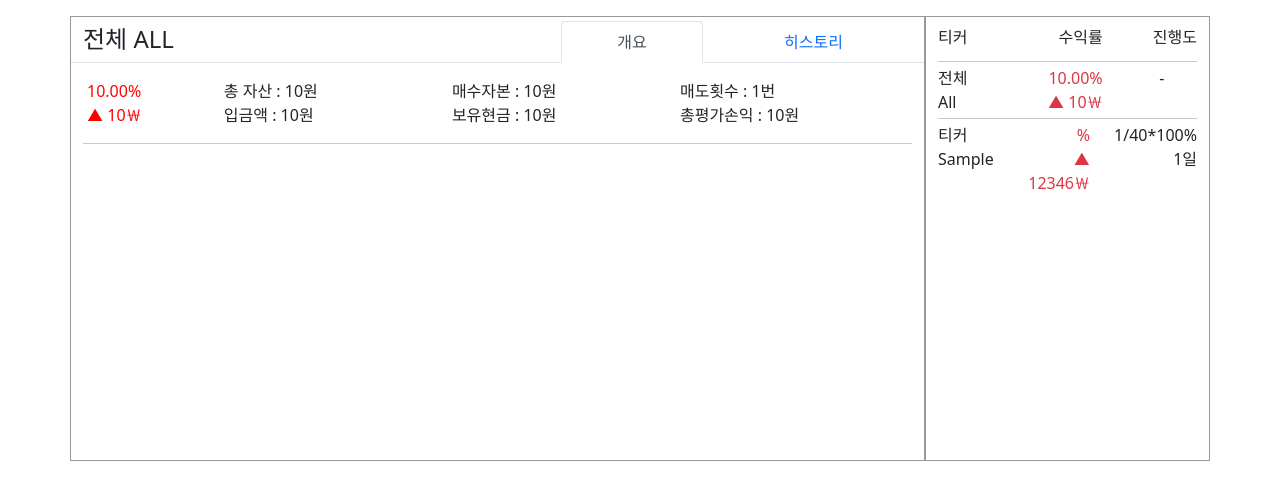
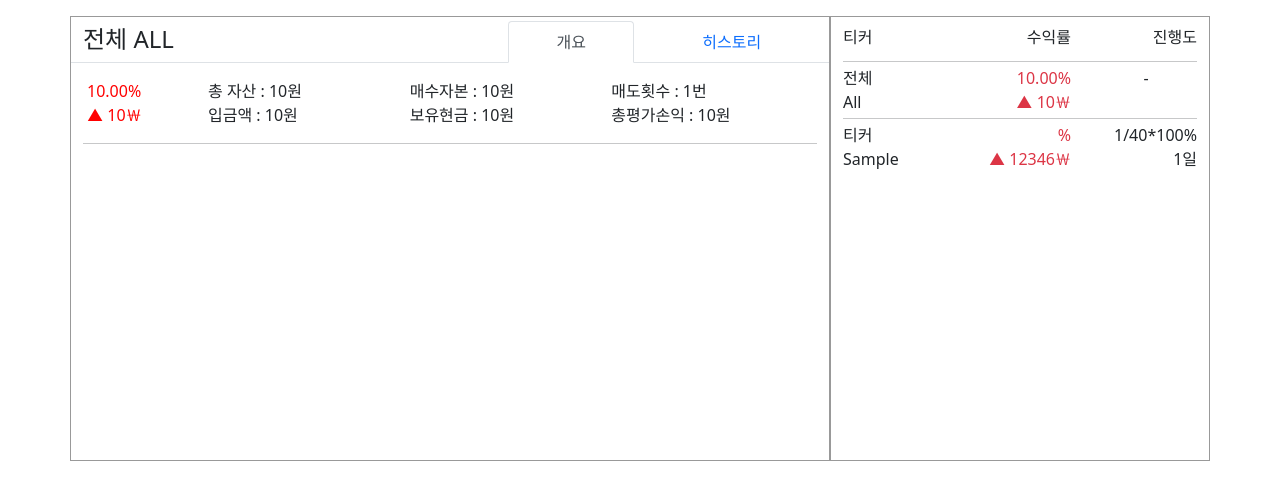
Before and after one commit to CasselKim/muhan_maesuV2, a Django app: template mysite/templates/polls/manage.html in a window 1280 px wide. Shown: the part 57-557 px from the top of the page. Run offline with Django 3.2, Linux system fonts and the light colour scheme; the template is opened without the code that fills it: values that come from a table or form of the project are taken from there, others are empty; tables that the repository leaves empty hold one stand-in row (values such as "Sample post"); parts of the project's set-up code (start-up, migrations or seed data) failed here and were passed over; some libraries are stand-ins or nearby versions.

Commit message:
side pannel update

```diff
--- a/mysite/templates/polls/manage.html
+++ b/mysite/templates/polls/manage.html
@@ -57,14 +57,15 @@
                 <div class="tab-pane fade" id="profile" role="tabpanel" aria-labelledby="profile-tab">...</div>
             </div>
         </div>
-        <div class="col-md-3" style="border: 1px solid #999;">
+        <div class="col-md-4" style="border: 1px solid #999;">
             <div class="row justify-content-end">
                 <p class="col text-start my-2">티커</p>
                 <p class="col text-end my-2">수익률</p>
                 <p class="col text-end my-2">진행도</p>
             </div>
+
             <hr class="my-1"></hr>
-            <div class="row">
+            <div class="row" onclick="#kk" >
                 <ul class="col list-unstyled text-start mb-0">
                     <li>전체</li>
                     <li>All</li>
@@ -81,15 +82,15 @@
             {% for coin in trade_per_coin %}
             <hr class="my-1"></hr>
             <div class="row">
-                <ul class="col list-unstyled text-start mb-0">
+                <ul class="col-4 list-unstyled text-start mb-0">
                     <li>티커</li>
                     <li>{{coin.ticker}}</li>
                 </ul>
-                <ul class="col list-unstyled text-danger text-end mb-0" >
+                <ul class="col-4 list-unstyled text-danger text-end mb-0" >
                     <li>%</li>
                     <li>▲ 12346￦</li>
                 </ul>
-                <ul class="col list-unstyled text-end mb-0" >
+                <ul class="col-4 list-unstyled text-end mb-0" >
                     <li>{{coin.execution_count}}/40*100%</li>
                     <li>{{coin.execution_count}}일</li>
                 </ul>
```
